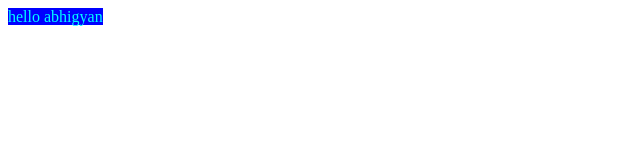
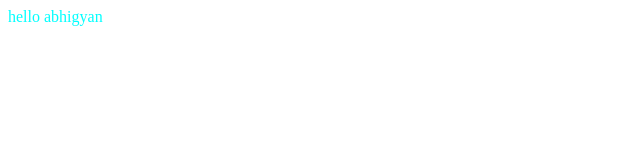
Before and after one commit to abhigyanbhatnagar1511-rgb/apnacllg1-demo, a plain HTML site: page abhi.html in a window 1280 px wide. Shown: the whole page, without its empty margins (0-640 px from the left). Drawn offline with Linux system fonts and the light colour scheme.

Commit message:
init repo

```diff
--- a/abhi.html
+++ b/abhi.html
@@ -6,6 +6,6 @@
     <title>Document</title>
 </head>
 <body>
-    <pr style="color: aqua; background-color: blue;">hello abhigyan</pr>
+    <pr style="color: aqua; background-color: blueP;">hello abhigyan</pr>
 </body>
 </html>
```
